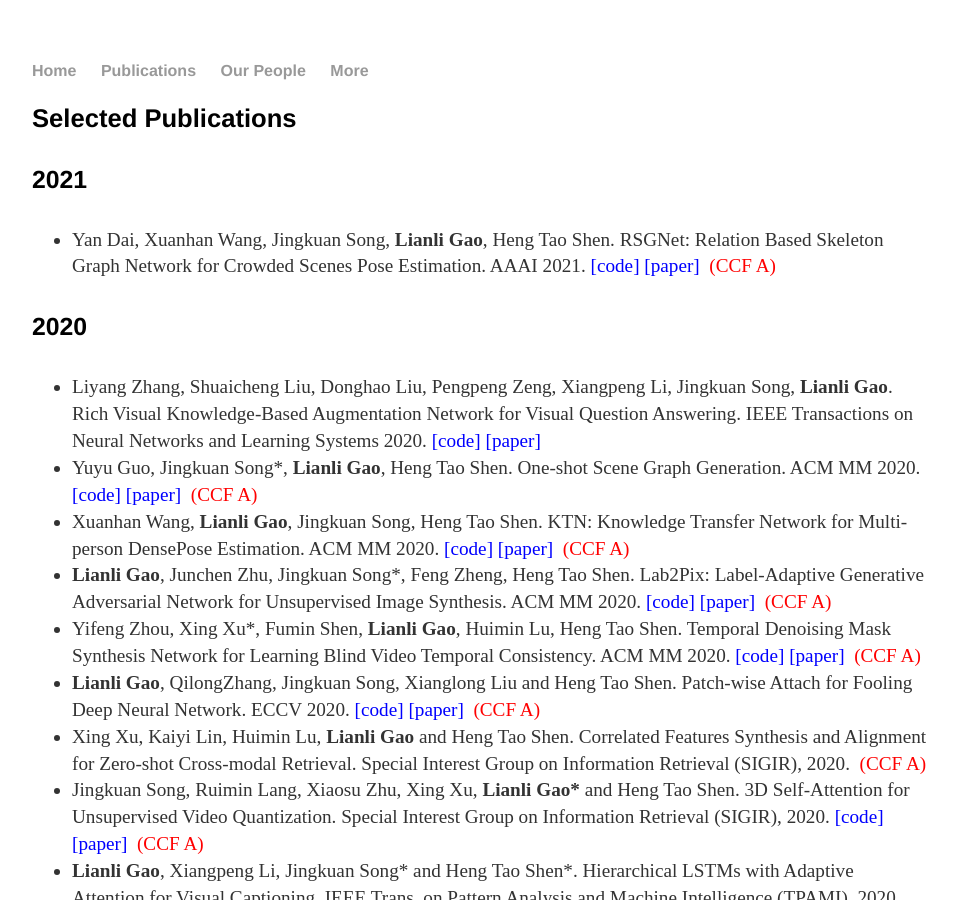
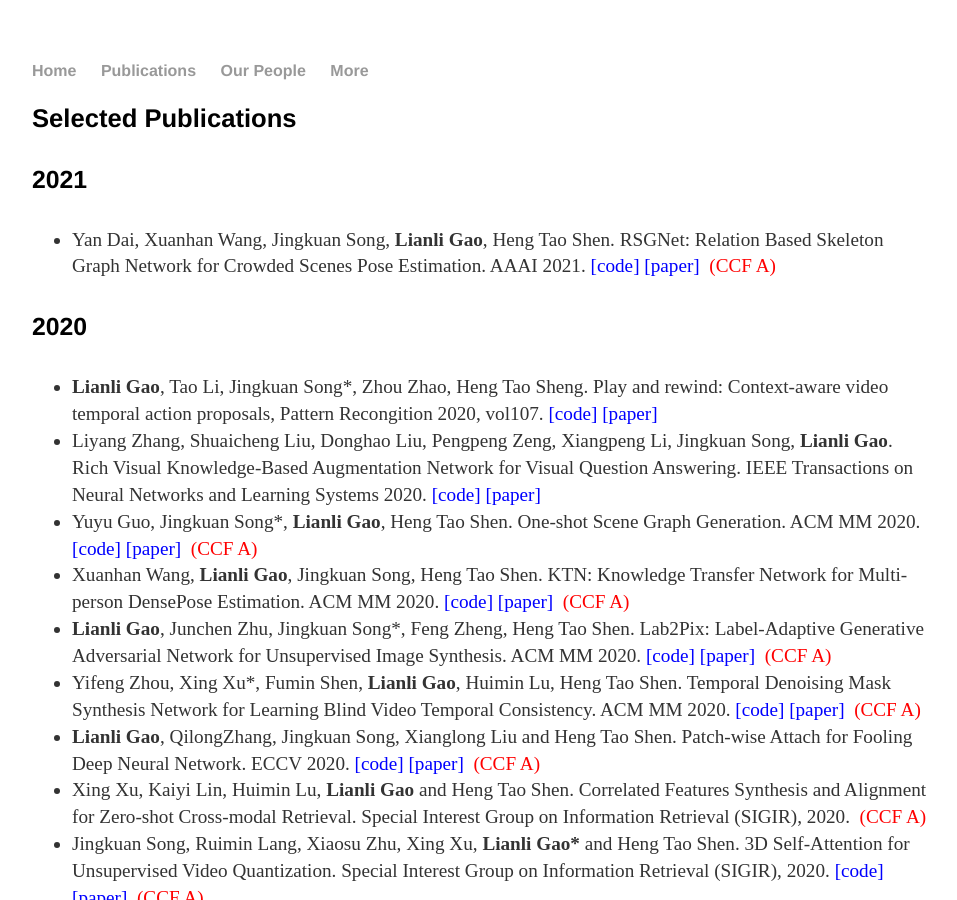
Before and after one commit to lianliGao/lianligao.github.io, a Jekyll site: the page built from cv/index.html, in a window 1280 px wide and 900 px high. Shown: the whole window, without its empty margins (160-1117 px from the left). Built offline with Jekyll 4.4.1, drawn with Linux system fonts in a browser that asks for light colours.

Commit message:
Update index.html

```diff
--- a/cv/index.html
+++ b/cv/index.html
@@ -25,6 +25,7 @@
 
 <h4>2020</h4>
 <ul>
+<li> <strong>Lianli Gao</strong>,  Tao Li, Jingkuan Song*, Zhou Zhao, Heng Tao Sheng. Play and rewind: Context-aware video temporal action proposals, Pattern Recongition 2020, vol107. <a ref=" " rel="nofollow"><font color="#0000ff"> [code] </font></a> <a href="https://www.sciencedirect.com/science/article/abs/pii/S0031320320302806 " rel="nofollow"><font color="#0000ff"> [paper] </font></a>  </li>
 <li> Liyang Zhang, Shuaicheng Liu, Donghao Liu, Pengpeng Zeng, Xiangpeng Li, Jingkuan Song, <strong>Lianli Gao</strong>. Rich Visual Knowledge-Based Augmentation Network for Visual Question Answering. IEEE Transactions on Neural Networks and Learning Systems 2020. <a ref=" " rel="nofollow"><font color="#0000ff"> [code] </font></a> <a href=" " rel="nofollow"><font color="#0000ff"> [paper] </font></a>  </li>
 <li> Yuyu Guo, Jingkuan Song*, <strong>Lianli Gao</strong>, Heng Tao Shen.  One-shot Scene Graph Generation. ACM MM 2020. <a href=" https://github.com/gyy8426/OS-SGG" rel="nofollow"><font color="#0000ff"> [code] </font></a> <a href="https://2020.acmmm.org/main-track-list.html " rel="nofollow"><font color="#0000ff"> [paper] </font></a>  <font color="#ff0000"><b>&nbsp;</b>(CCF A)</font></li>
 <li> Xuanhan Wang, <strong>Lianli Gao</strong>, Jingkuan Song, Heng Tao Shen. KTN: Knowledge Transfer Network for Multi-person DensePose Estimation. ACM MM 2020. <a href="https://github.com/stoa-xh91/KTN" rel="nofollow"><font color="#0000ff"> [code] </font></a> <a href=" https://2020.acmmm.org/main-track-list.html" rel="nofollow"><font color="#0000ff"> [paper] </font></a>  <font color="#ff0000"><b>&nbsp;</b>(CCF A)</font> </li>
```
